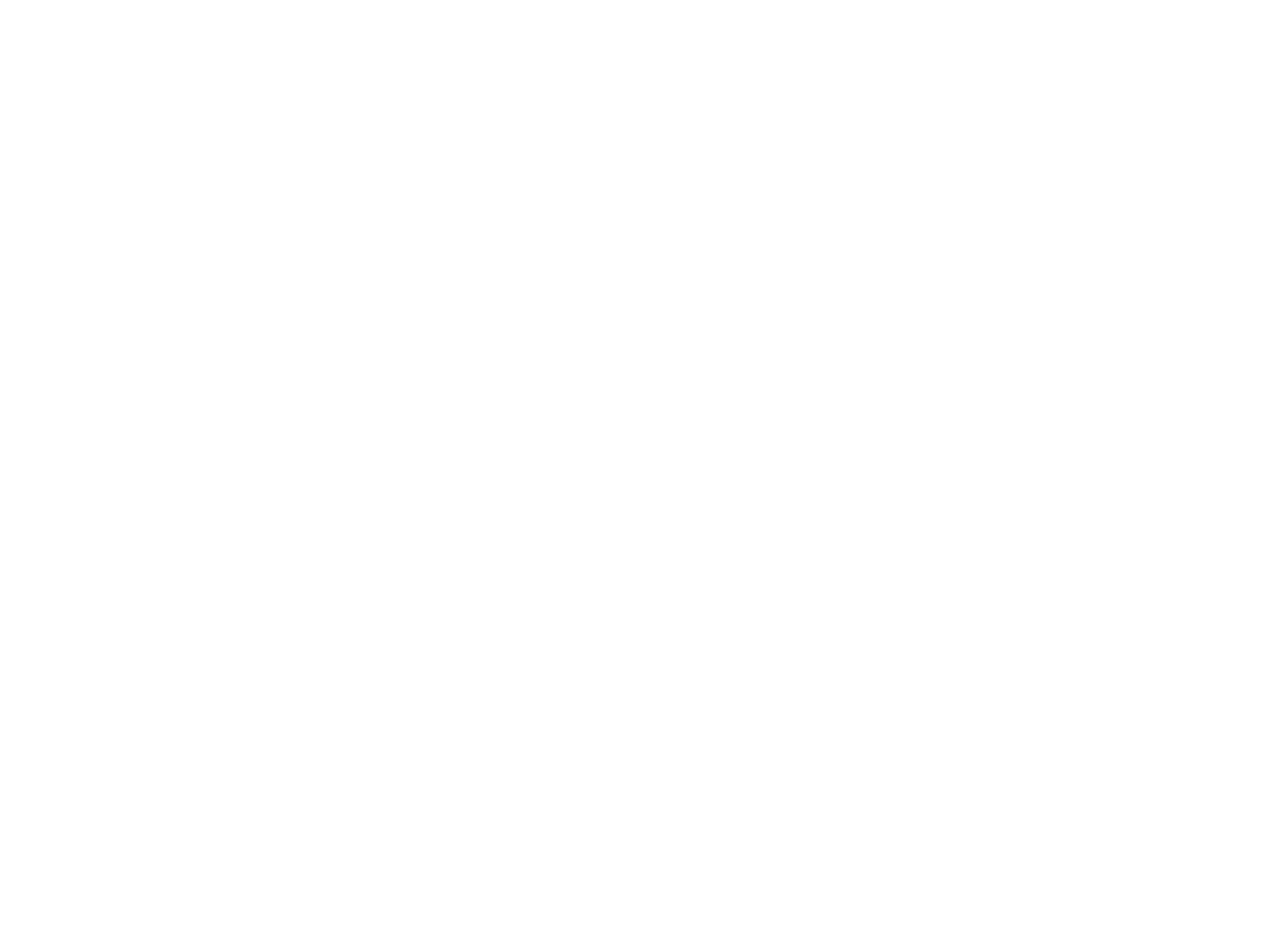
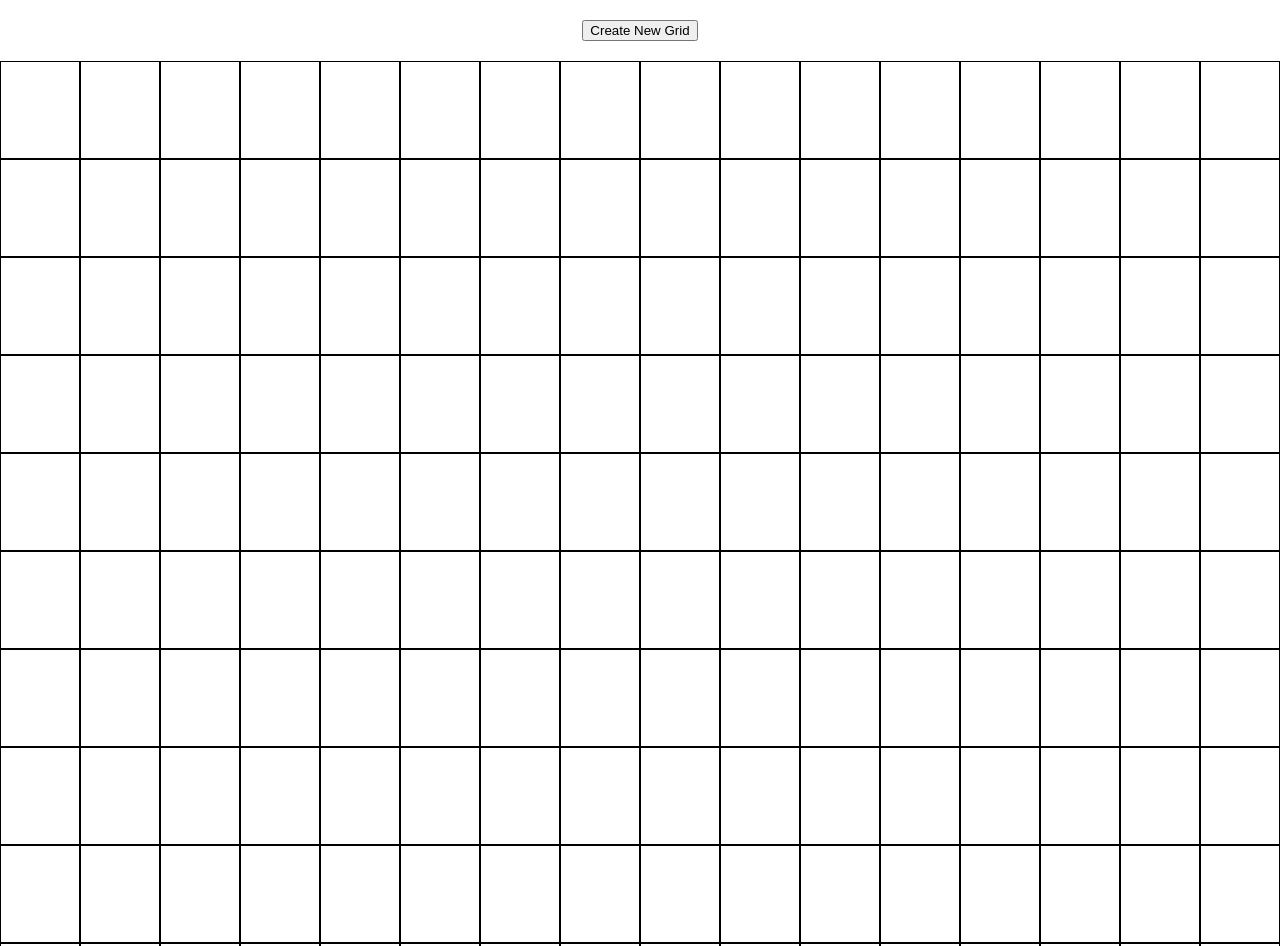
Before and after one commit to Xethyr/TOP-Sketchpad, a plain HTML site: page index.html in a window 1280 px wide. Shown: the top 946 px of the page. Before the commit the page ends 800 px from the top, so only its background shows below. Drawn offline with Linux system fonts and the light colour scheme.

Commit message:
Added basic functionality with 16x16 grid.

```diff
--- a/index.html
+++ b/index.html
@@ -7,6 +7,8 @@
         <link rel="stylesheet" href="./style.css" />
     </head>
     <body>
+        <button id="prompt" onclick="promptWindow()">Create New Grid</button>
+        <div id="container"></div>
         <script src="./script.js"></script>
     </body>
 </html>
--- a/script.js
+++ b/script.js
@@ -0,0 +1,10 @@
+const containerDiv = document.getElementById('container');
+const newGridBtn = document.getElementById('prompt');
+
+for (let i = 0; i < 16 * 16; i++) {
+    containerDiv.appendChild(document.createElement('div'));
+}
+
+containerDiv.addEventListener('mouseover', (e) => {
+    e.target.style.backgroundColor = 'red';
+})
--- a/style.css
+++ b/style.css
@@ -0,0 +1,24 @@
+body {
+    height: 100vh;
+    width: 100vw;
+    text-align: center;
+    margin: 0;
+}
+
+#container {
+    height: 960px;
+    display: flex;
+    flex-wrap: wrap;
+}
+
+#container div {
+    border: 1px solid black;
+    flex: 1;
+    height: 10%;
+    width: 10%;
+    flex-basis: 6%;
+}
+
+button {
+    margin: 20px 0;
+}
```
